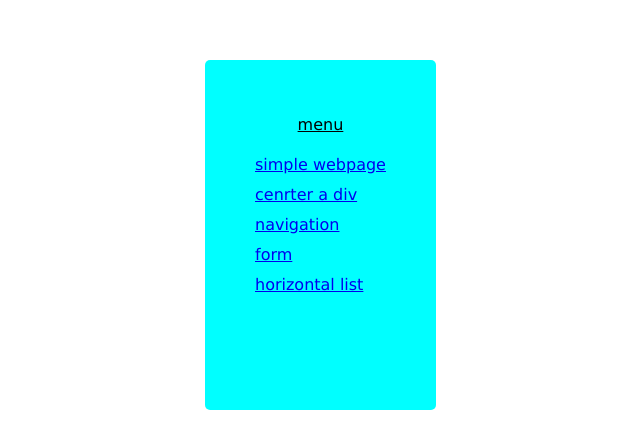
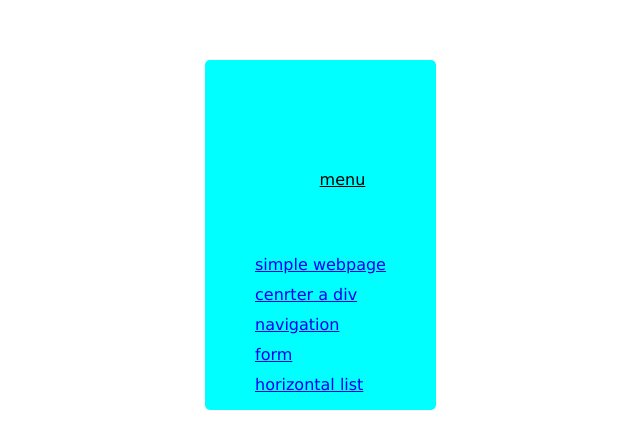
Before and after one commit to sasirekha45/-Sasi-Rekha, a plain HTML site: page index.html in a window 1280 px wide. Shown: the part 340-788 px from the top of the page, without its empty margins (435-1075 px from the left). Drawn offline with Linux system fonts and the light colour scheme.

Commit message:
Update index.html

```diff
--- a/index.html
+++ b/index.html
@@ -9,8 +9,10 @@
         span{
             display: block;
             text-align: center;
-            padding-bottom: 10px;
+            padding-bottom: 55px;
             text-decoration: underline;
+            margin-top:55px;
+            margin-left:44px;
         }
 
         nav{height:250px;
```
